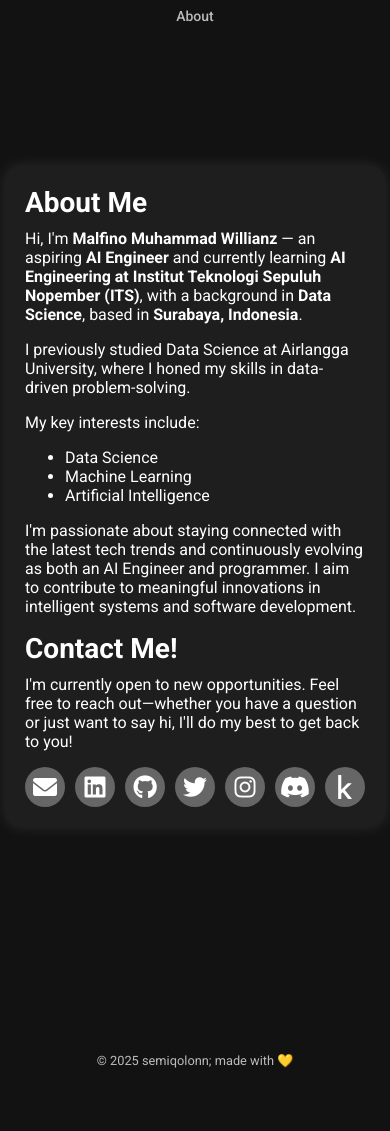
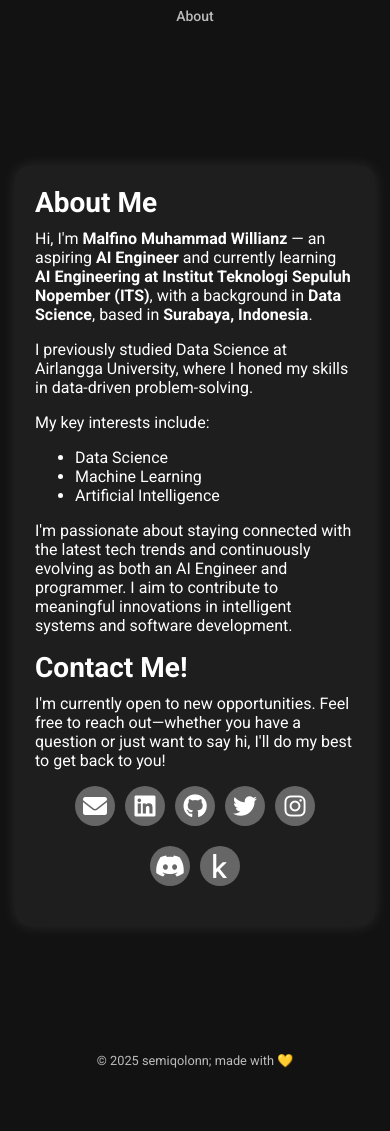
Before and after one commit to alfiwillianz/alfiwillianz.github.io, a Flask app: page /about in a window 390 px wide. Shown: the part 195-1326 px from the top of the page. Run offline with Flask 3, Linux system fonts and the light colour scheme.

Commit message:
style: enhance footer and welcome box for improved responsiveness

```diff
--- a/static/styles.css
+++ b/static/styles.css
@@ -171,6 +171,7 @@ footer {
     gap: 10px;
     margin-top: 10px;
     flex-direction: row;
+    flex-wrap: wrap; /* Allow wrapping */
 }
 
 .contact-button i {
@@ -306,7 +307,7 @@ footer {
     .welcome-box {
         margin: 20px 15px;
         padding: 20px;
-        max-width: 90%;
+        max-width: 95%;
         text-align: left;
     }
 
@@ -340,12 +341,15 @@ footer {
     .contact-button-container {
         flex-direction: row;
         justify-content: center;
+        max-width: 90%; /* Changed from 200px to 90% for better adaptability */
+        margin: 10px auto; /* Center the container */
     }
 
     .contact-button {
         width: 40px;
         height: 40px;
         font-size: 18px;
+        margin-bottom: 10px; /* Add space between rows */
     }
 
     .contact-page {
```
